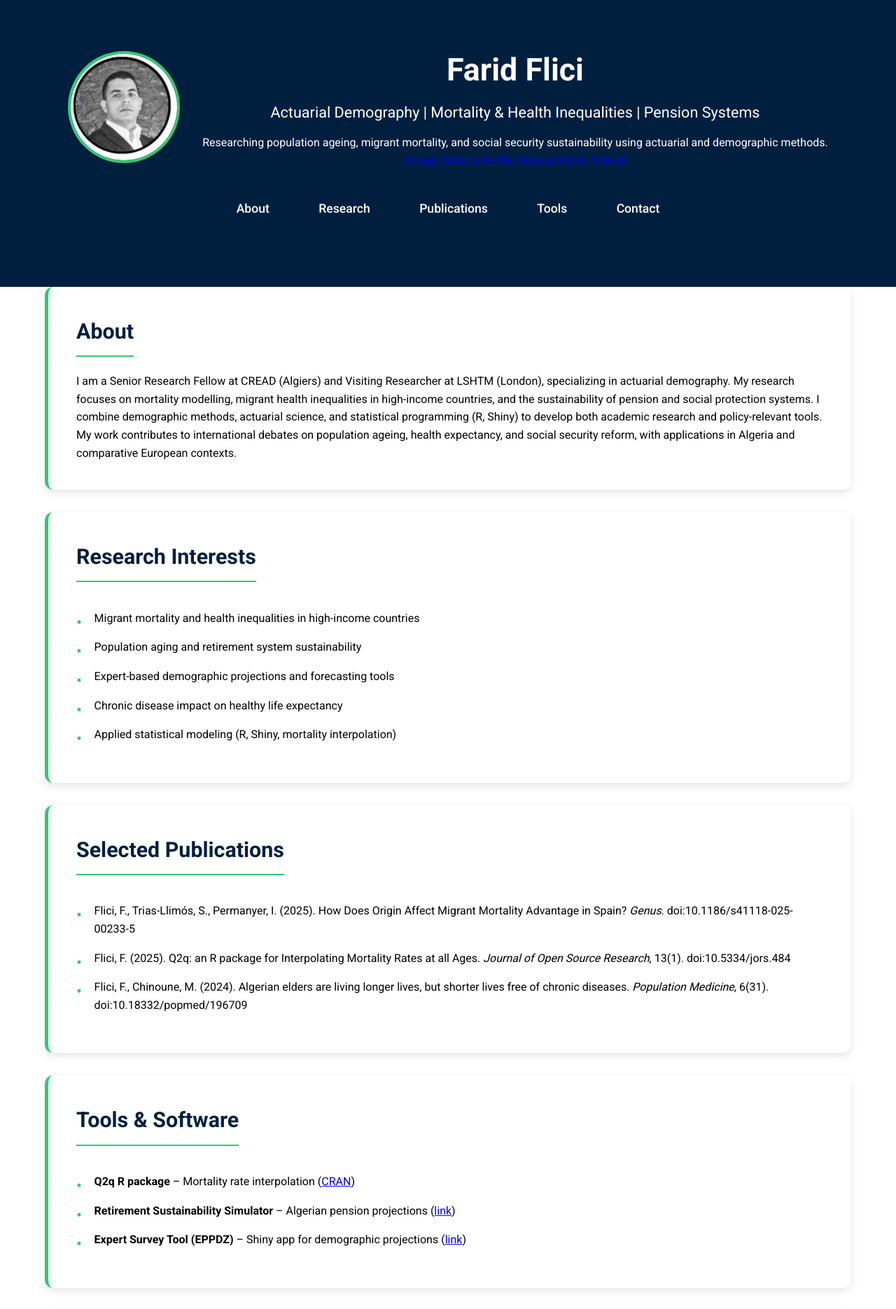
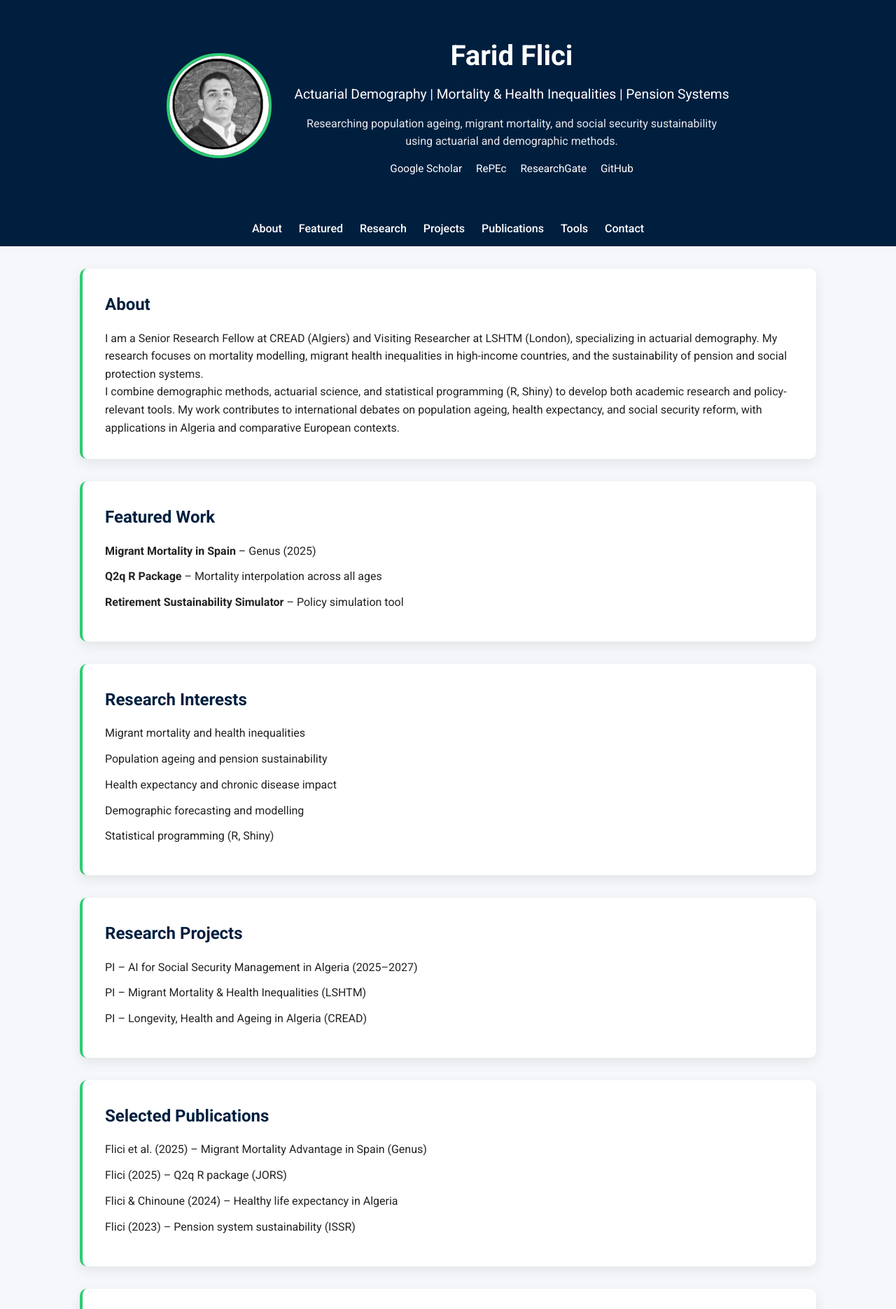
Before and after one commit to Farid-FLICI/farid-flici.github.io, a Jekyll site: the page index2.html, which Jekyll copies as it is, in a window 1280 px wide. Shown: the top 1871 px of the page at 70% size. Built offline with Jekyll 4.4.1, drawn with Linux system fonts in a browser that asks for light colours; some of the changed text lies outside the part shown.

Commit message:
Update index2.html

```diff
--- a/index2.html
+++ b/index2.html
@@ -5,180 +5,164 @@
 <meta name="viewport" content="width=device-width, initial-scale=1.0">
 <title>Farid Flici</title>
 
-  <!-- Google Fonts -->
-  <link rel="preconnect" href="https://fonts.googleapis.com">
-  <link rel="preconnect" href="https://fonts.gstatic.com" crossorigin>
-  <link href="https://fonts.googleapis.com/css2?family=Roboto:wght@300;400;500;700&family=Roboto+Slab:wght@400;700&display=swap" rel="stylesheet">
-
-  <!-- Font Awesome -->
+<link href="https://fonts.googleapis.com/css2?family=Roboto:wght@300;400;500;700&display=swap" rel="stylesheet">
 <link rel="stylesheet" href="https://cdnjs.cloudflare.com/ajax/libs/font-awesome/6.5.0/css/all.min.css">
 
 <style>
 :root {
-      --primary: #001f3f;        /* Dark blue */
+  --primary: #001f3f;
   --green: #2ecc71;
-      --black: #000000;
   --white: #ffffff;
   --gray: #34495e;
-      --light-gray: #ecf0f1;
-      --shadow: 0 4px 12px rgba(0,0,0,0.1);
+  --light: #f5f7fa;
+  --shadow: 0 6px 18px rgba(0,0,0,0.08);
 }
 
-    * {
-      margin: 0;
-      padding: 0;
-      box-sizing: border-box;
-    }
+* { margin:0; padding:0; box-sizing:border-box; }
 
 body {
-      font-family: 'Roboto', Arial, sans-serif;
-      background: var(--white);
-      color: var(--black);
-      line-height: 1.6;
+  font-family: 'Roboto', sans-serif;
+  background: var(--light);
+  color:#222;
+  line-height:1.6;
 }
 
 .container {
-      max-width: 1200px;
-      margin: 0 auto;
-      margin-bottom: 15px;
-      padding: 0 1.5rem;
+  max-width:1100px;
+  margin:auto;
+  padding:0 1.5rem;
 }
 
+/* HEADER */
 header {
   background: var(--primary);
-      color: var(--white);
-      padding: 4rem 0 3rem;
-      text-align: center;
+  color:white;
+  padding:3rem 0;
+  text-align:center;
 }
 
 .profile {
-      display: flex;
-      flex-wrap: wrap;
-      align-items: center;
-      justify-content: center;
-      gap: 2rem;
-      margin-bottom: 2rem;
+  display:flex;
+  flex-wrap:wrap;
+  justify-content:center;
+  align-items:center;
+  gap:2rem;
 }
 
-    .profile-photo {
-      width: 160px;
-      height: 160px;
-      border-radius: 50%;
-      object-fit: cover;
-      border: 4px solid var(--green);
-      box-shadow: var(--shadow);
+.profile img {
+  width:150px;
+  height:150px;
+  border-radius:50%;
+  border:4px solid var(--green);
+  object-fit:cover;
 }
 
 .profile-info h1 {
-      font-size: 2.8rem;
-      font-weight: 700;
-      margin-bottom: 0.5rem;
+  font-size:2.5rem;
 }
 
-    .profile-info .subtitle {
-      font-size: 1.35rem;
-      margin-bottom: 0.8rem;
+.subtitle {
+  font-size:1.2rem;
+  margin:0.5rem 0;
 }
 
-    .affiliations {
-      font-size: 1.1rem;
-      opacity: 0.9;
+.tagline {
+  max-width:600px;
+  margin:0.8rem auto;
+  font-size:1rem;
+  opacity:0.9;
 }
 
+.quick-links a {
+  color:white;
+  margin:0 0.5rem;
+  font-size:0.95rem;
+  text-decoration:none;
+  border-bottom:1px solid transparent;
+}
+
+.quick-links a:hover {
+  border-color:var(--green);
+}
+
+/* NAV */
 nav {
-      display: flex;
-      justify-content: center;
-      gap: 2rem;
-      margin: 1.5rem 0 2.5rem;
-      flex-wrap: wrap;
+  position:sticky;
+  top:0;
+  background:var(--primary);
+  display:flex;
+  justify-content:center;
+  gap:1.5rem;
+  padding:0.8rem;
+  z-index:1000;
 }
 
 nav a {
-      color: var(--white);
-      text-decoration: none;
-      font-weight: 500;
-      font-size: 1.1rem;
-      padding: 0.6rem 1.2rem;
-      border-radius: 6px;
-      transition: all 0.3s;
+  color:white;
+  text-decoration:none;
+  font-weight:500;
 }
 
 nav a:hover {
-      background: var(--green);
-      color: var(--black);
+  color:var(--green);
 }
 
-    main {
-      padding: 2rem 0;
+/* SECTIONS */
+section {
+  background:white;
+  padding:2rem;
+  margin:2rem 0;
+  border-radius:10px;
+  box-shadow:var(--shadow);
+  border-left:4px solid var(--green);
+  transition:0.3s;
 }
 
-    section {
-      background: var(--white);
-      border-radius: 12px;
-      padding: 2.5rem;
-      margin-bottom: 2rem;
-      box-shadow: var(--shadow);
-      border-left: 5px solid var(--green);
+section:hover {
+  transform:translateY(-3px);
 }
 
 h2 {
-      font-size: 1.9rem;
-      color: var(--primary);
-      margin-bottom: 1.4rem;
-      border-bottom: 2px solid var(--green);
-      padding-bottom: 0.6rem;
-      display: inline-block;
+  color:var(--primary);
+  margin-bottom:1rem;
 }
 
 ul {
-      list-style: none;
+  list-style:none;
 }
 
 ul li {
-      margin: 1rem 0;
-      padding-left: 1.6rem;
-      position: relative;
+  margin:0.7rem 0;
 }
 
-    ul li::before {
-      content: "•";
-      color: var(--green);
-      position: absolute;
-      left: 0;
-      font-size: 1.5rem;
+/* FOOTER */
+footer {
+  background:var(--primary);
+  color:white;
+  text-align:center;
+  padding:2rem;
+  margin-top:3rem;
 }
 
-    img.plot {
-      max-width: 100%;
-      border-radius: 8px;
-      margin: 1.5rem 0;
-      box-shadow: var(--shadow);
-    }
-
-    footer {
-      background: var(--primary);
-      color: white;
-      text-align: center;
-      padding: 2.5rem 0;
-      margin-top: 4rem;
-    }
-
-    @media (max-width: 768px) {
-      .profile { flex-direction: column; text-align: center; }
-      nav { flex-direction: column; gap: 1rem; }
-      section { padding: 1.8rem; }
+/* MOBILE */
+@media(max-width:768px){
+  .profile { flex-direction:column; }
 }
 </style>
 </head>
+
 <body>
+
 <header>
   <div class="container">
     <div class="profile">
-      <img src="https://github.com/Farid-FLICI/farid-flici.github.io/blob/y/14e.jpg" alt="Farid Flici" class="profile-photo">
+      <img src="https://raw.githubusercontent.com/Farid-FLICI/farid-flici.github.io/y/14e.jpg">
       <div class="profile-info">
         <h1>Farid Flici</h1>
         <p class="subtitle">Actuarial Demography | Mortality & Health Inequalities | Pension Systems</p>
-        <p class="tagline">Researching population ageing, migrant mortality, and social security sustainability using actuarial and demographic methods.</p>
+        <p class="tagline">
+          Researching population ageing, migrant mortality, and social security sustainability using actuarial and demographic methods.
+        </p>
 
         <div class="quick-links">
           <a href="#">Google Scholar</a>
@@ -188,74 +172,91 @@
         </div>
       </div>
     </div>
+  </div>
+</header>
 
 <nav>
   <a href="#about">About</a>
+  <a href="#featured">Featured</a>
   <a href="#research">Research</a>
+  <a href="#projects">Projects</a>
   <a href="#publications">Publications</a>
   <a href="#tools">Tools</a>
   <a href="#contact">Contact</a>
 </nav>
-  </div>
-</header>
 
 <main class="container">
+
 <section id="about">
 <h2>About</h2>
-      <p>I am a Senior Research Fellow at CREAD (Algiers) and Visiting Researcher at LSHTM (London), specializing in actuarial demography. My research focuses on mortality modelling, migrant health inequalities in high-income countries, and the sustainability of pension and social protection systems.
-        I combine demographic methods, actuarial science, and statistical programming (R, Shiny) to develop both academic research and policy-relevant tools. My work contributes to international debates on population ageing, health expectancy, and social security reform, with applications in Algeria and comparative European contexts.</p>
+<p>
+I am a Senior Research Fellow at CREAD (Algiers) and Visiting Researcher at LSHTM (London), specializing in actuarial demography. My research focuses on mortality modelling, migrant health inequalities in high-income countries, and the sustainability of pension and social protection systems.
+</p>
+<p>
+I combine demographic methods, actuarial science, and statistical programming (R, Shiny) to develop both academic research and policy-relevant tools. My work contributes to international debates on population ageing, health expectancy, and social security reform, with applications in Algeria and comparative European contexts.
+</p>
+</section>
+
+<section id="featured">
+<h2>Featured Work</h2>
+<ul>
+<li><strong>Migrant Mortality in Spain</strong> – Genus (2025)</li>
+<li><strong>Q2q R Package</strong> – Mortality interpolation across all ages</li>
+<li><strong>Retirement Sustainability Simulator</strong> – Policy simulation tool</li>
+</ul>
 </section>
 
 <section id="research">
 <h2>Research Interests</h2>
 <ul>
-        <li>Migrant mortality and health inequalities in high-income countries</li>
-        <li>Population aging and retirement system sustainability</li>
-        <li>Expert-based demographic projections and forecasting tools</li>
-        <li>Chronic disease impact on healthy life expectancy</li>
-        <li>Applied statistical modeling (R, Shiny, mortality interpolation)</li>
+<li>Migrant mortality and health inequalities</li>
+<li>Population ageing and pension sustainability</li>
+<li>Health expectancy and chronic disease impact</li>
+<li>Demographic forecasting and modelling</li>
+<li>Statistical programming (R, Shiny)</li>
+</ul>
+</section>
+
+<section id="projects">
+<h2>Research Projects</h2>
+<ul>
+<li>PI – AI for Social Security Management in Algeria (2025–2027)</li>
+<li>PI – Migrant Mortality & Health Inequalities (LSHTM)</li>
+<li>PI – Longevity, Health and Ageing in Algeria (CREAD)</li>
 </ul>
 </section>
 
 <section id="publications">
 <h2>Selected Publications</h2>
 <ul>
-        <li>Flici, F., Trias-Llimós, S., Permanyer, I. (2025). How Does Origin Affect Migrant Mortality Advantage in Spain? <em>Genus</em>. doi:10.1186/s41118-025-00233-5</li>
-        <li>Flici, F. (2025). Q2q: an R package for Interpolating Mortality Rates at all Ages. <em>Journal of Open Source Research</em>, 13(1). doi:10.5334/jors.484</li>
-        <li>Flici, F., Chinoune, M. (2024). Algerian elders are living longer lives, but shorter lives free of chronic diseases. <em>Population Medicine</em>, 6(31). doi:10.18332/popmed/196709</li>
+<li>Flici et al. (2025) – Migrant Mortality Advantage in Spain (Genus)</li>
+<li>Flici (2025) – Q2q R package (JORS)</li>
+<li>Flici & Chinoune (2024) – Healthy life expectancy in Algeria</li>
+<li>Flici (2023) – Pension system sustainability (ISSR)</li>
 </ul>
 </section>
 
 <section id="tools">
-      <h2>Tools & Software</h2>
+<h2>Research Tools & Software</h2>
 <ul>
-        <li><strong>Q2q R package</strong> – Mortality rate interpolation (<a href="https://cran.r-project.org/web/packages/Q2q/index.html">CRAN</a>)</li>
-        <li><strong>Retirement Sustainability Simulator</strong> – Algerian pension projections (<a href="https://farid-flici.github.io/rss.html">link</a>)</li>
-        <li><strong>Expert Survey Tool (EPPDZ)</strong> – Shiny app for demographic projections (<a href="https://faridflici.shinyapps.io/eppdz/">link</a>)</li>
+<li><strong>Q2q R package</strong><br>Interpolation of mortality rates across all ages</li>
+<li><strong>Retirement Sustainability Simulator</strong><br>Simulation tool for pension systems</li>
+<li><strong>Population Projection Simulator</strong><br>Custom demographic projections</li>
+<li><strong>Expert Survey Tool</strong><br>Shiny-based demographic forecasting tool</li>
 </ul>
 </section>
 
 <section id="contact">
 <h2>Contact</h2>
-      <div class="contact-grid">
-        <div class="contact-item">
-          <i class="fas fa-envelope"></i>
-          <a href="mailto:farid.flici@cread.dz">farid.flici@cread.dz</a>
-        </div>
-        <div class="contact-item">
-          <i class="fab fa-github"></i>
-          <a href="https://github.com/farid-flici" target="_blank">github.com/farid-flici</a>
-        </div>
-        <div class="contact-item">
-          <i class="fas fa-id-card"></i>
-          <a href="https://orcid.org/0000-0002-XXXX-XXXX" target="_blank">ORCID: 0000-0002-XXXX-XXXX</a>
-        </div>
-      </div>
+<p><i class="fas fa-envelope"></i> farid.flici@cread.dz</p>
+<p><i class="fab fa-github"></i> github.com/farid-flici</p>
+<p><i class="fas fa-id-card"></i> ORCID: 0000-0002-XXXX-XXXX</p>
 </section>
+
 </main>
 
 <footer>
-    <p>© 2026 Farid Flici | Research Center in Applied Economics for Development (CREAD) & London School of Hygiene and Tropical Medicine</p>
+<p>© 2026 Farid Flici | CREAD & LSHTM</p>
 </footer>
 
 </body>
```
Lines whose indentation alone changed are shown as unchanged.
